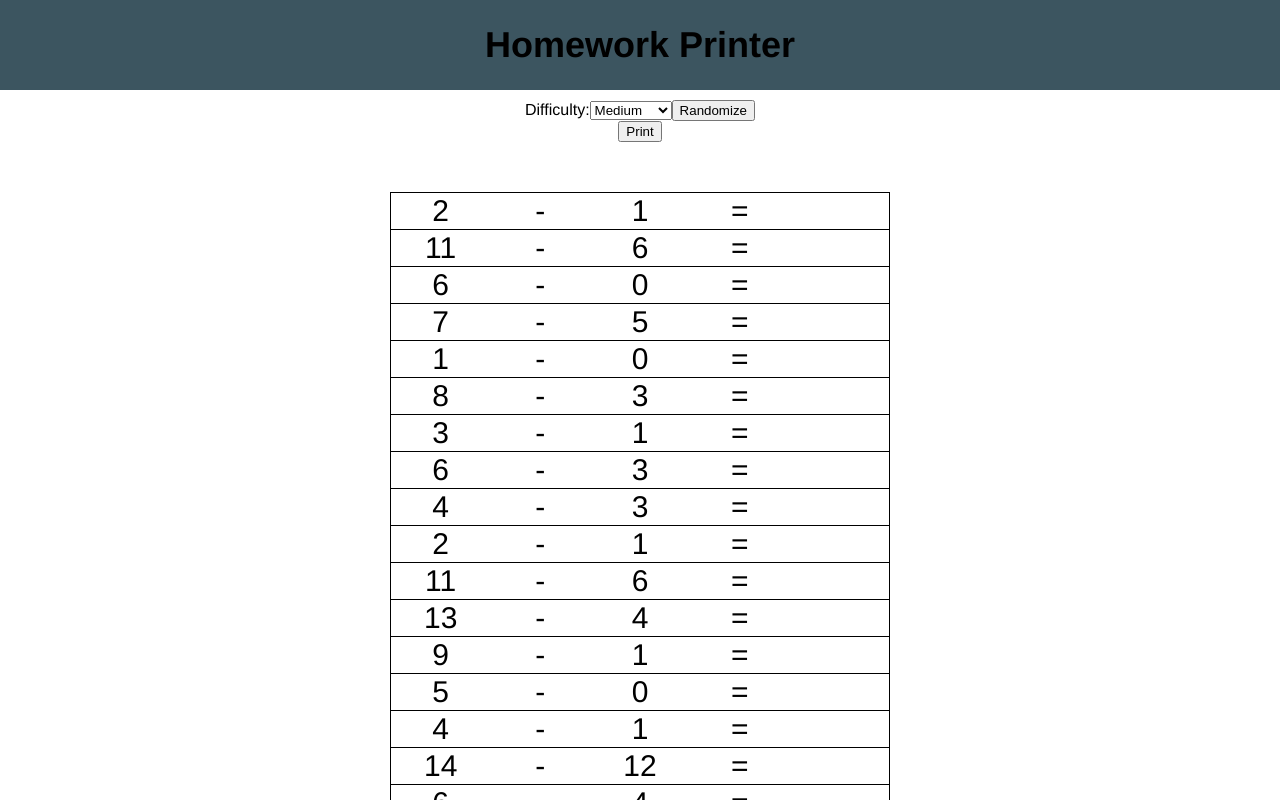
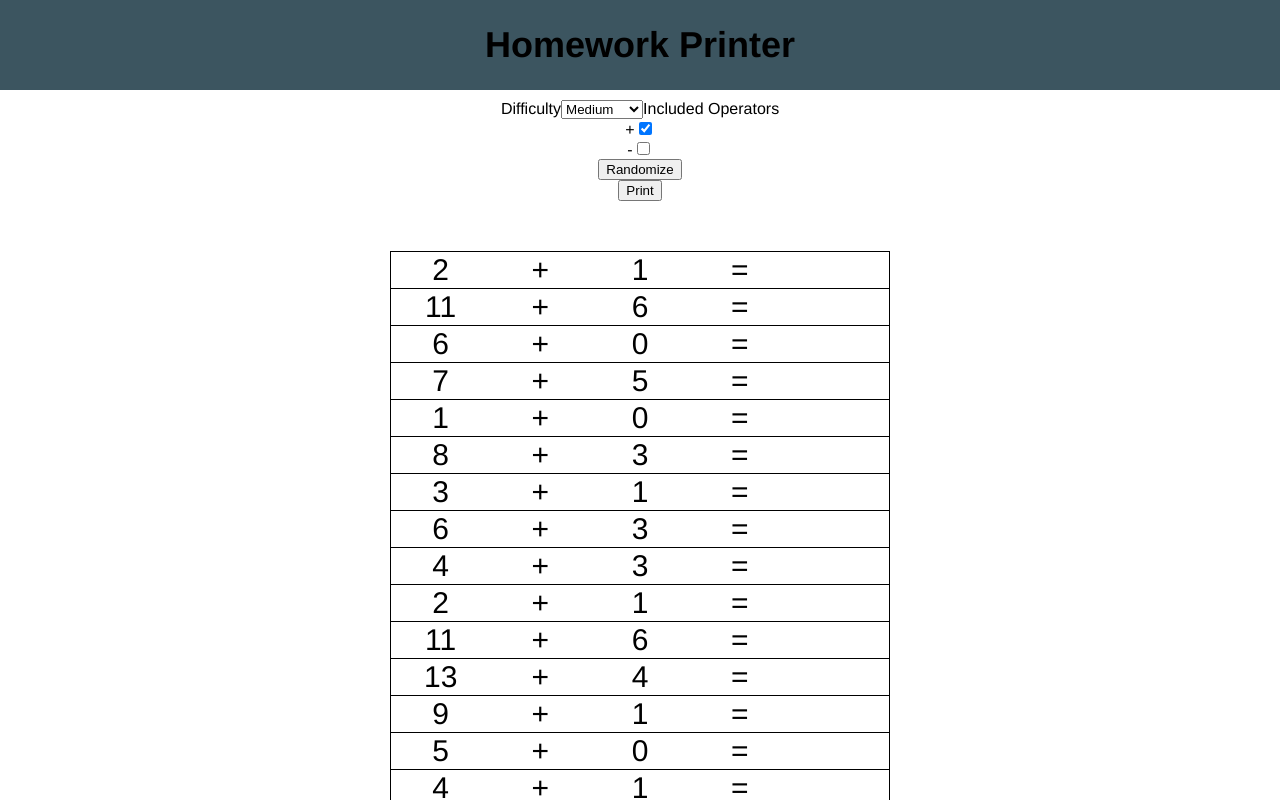
Before and after one commit to dkaksl/homework-printer, a React (Create React App) app: page / in a window 1280 px wide. Built offline with nearby package versions, Linux system fonts and the light colour scheme.

Commit message:
removed handling of menu items; added form with checkboxes for included operators; changed to generate forms based on selected checkboxes

```diff
--- a/src/components/maths.tsx
+++ b/src/components/maths.tsx
@@ -1,21 +1,19 @@
 import { Component } from "react";
 import { Printable } from "./printable";
 import { Sheet } from "./sheet";
-import {
-  generateRowData,
-  getOperatorFromSelected,
-  RowData,
-} from "../util/index";
-import { Difficulty } from "../views/main";
+import { generateRowData, RowData } from "../util/index";
+import { Difficulty, Operator } from "../views/main";
+import { Checkbox } from "./checkbox";
 
 interface Props {
-  selected: string;
   rowCount: number;
 }
 
 interface State {
   difficulty: Difficulty;
   rows: RowData[];
+  plus: boolean;
+  minus: boolean;
 }
 
 export class Maths extends Component<Props, State> {
@@ -24,11 +22,25 @@ export class Maths extends Component<Props, State> {
     const defaultDifficulty = "medium";
     this.state = {
       difficulty: defaultDifficulty,
-      rows: generateRowData(this.props.rowCount, defaultDifficulty, [
-        getOperatorFromSelected("Subtraction"),
-      ]),
+      plus: true,
+      minus: false,
+      rows: generateRowData(this.props.rowCount, defaultDifficulty, ["+"]),
     };
     this.difficultyHandler = this.difficultyHandler.bind(this);
+    this.togglePlus = this.togglePlus.bind(this);
+    this.toggleMinus = this.toggleMinus.bind(this);
+  }
+
+  togglePlus() {
+    this.setState({
+      plus: !this.state.plus,
+    });
+  }
+
+  toggleMinus() {
+    this.setState({
+      minus: !this.state.minus,
+    });
   }
 
   difficultyHandler(event: any) {
@@ -37,14 +49,26 @@ export class Maths extends Component<Props, State> {
     });
   }
 
+  getSelectedOperators() {
+    const operators: Operator[] = [];
+    if (this.state.plus) {
+      operators.push("+");
+    }
+    if (this.state.minus) {
+      operators.push("-");
+    }
+    if (operators.length < 1) {
+      operators.push("+");
+    }
+    return operators;
+  }
+
   refreshRowData(rowCount: number) {
     this.setState({
       rows: generateRowData(
         rowCount,
         this.state.difficulty,
-        this.props.selected === "Mix"
-          ? ["-", "+"] // TODO: allow user to select operators
-          : [getOperatorFromSelected(this.props.selected)]
+        this.getSelectedOperators()
       ),
     });
   }
@@ -52,9 +76,11 @@ export class Maths extends Component<Props, State> {
   render() {
     return (
       <div>
-        <label>
-          Difficulty:
+        <section className="form-parent">
+          <form className="form">
+            <label htmlFor="difficulty-selector">Difficulty</label>
             <select
+              id="difficulty-selector"
               value={this.state.difficulty}
               onChange={this.difficultyHandler}
             >
@@ -64,10 +90,33 @@ export class Maths extends Component<Props, State> {
               <option value="hard">Hard</option>
               <option value="advanced">Advanced</option>
             </select>
-        </label>
-        <button onClick={() => this.refreshRowData(this.props.rowCount)}>
+
+            {/* <input id="number" type="number" value="1"></input> */}
+            <label htmlFor="checkbox-group">Included Operators</label>
+            <div id="checkbox-group">
+              <Checkbox
+                defaultChecked={true}
+                name="plus"
+                operator="+"
+                toggle={this.togglePlus}
+              ></Checkbox>
+              <Checkbox
+                defaultChecked={false}
+                name="minus"
+                operator="-"
+                toggle={this.toggleMinus}
+              ></Checkbox>
+            </div>
+
+            <button
+              type="button"
+              onClick={() => this.refreshRowData(this.props.rowCount)}
+            >
               Randomize
             </button>
+          </form>
+        </section>
+
         <Printable>
           <Sheet rows={this.state.rows}></Sheet>
         </Printable>
```
Lines whose indentation alone changed are shown as unchanged.
